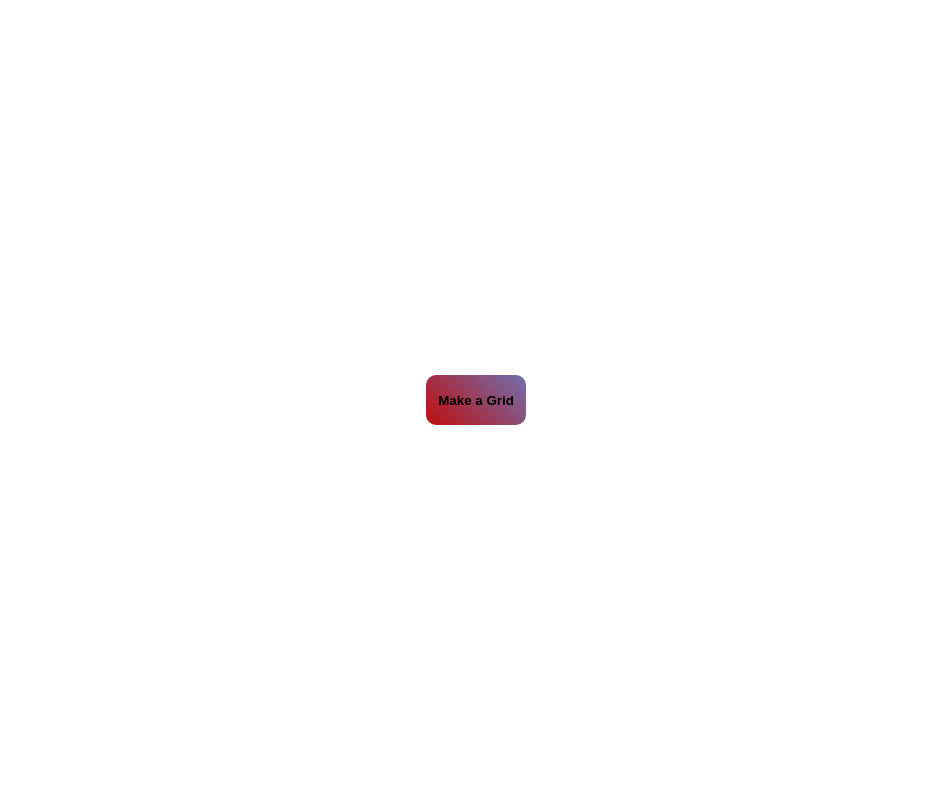
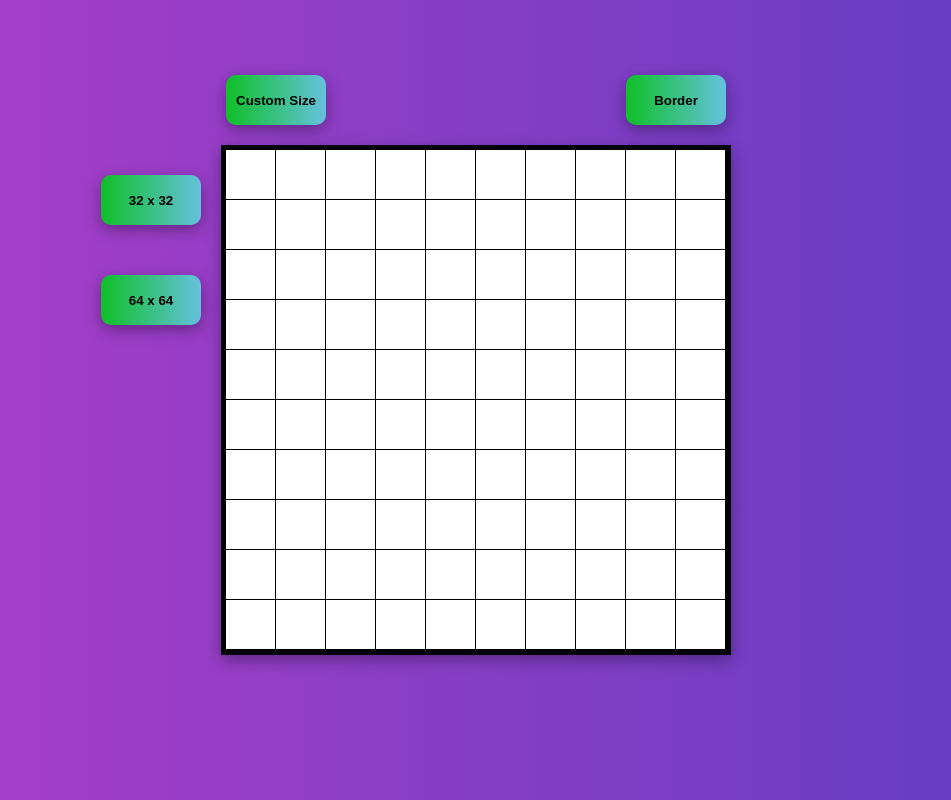
Before and after one commit to Andrtsit/Etch-a-sketch, a plain HTML site: page index.html in a window 1280 px wide. Shown: the whole page, without its empty margins (164-1115 px from the left). Drawn offline with Linux system fonts and the light colour scheme.

Commit message:
Finished project , I need to make it responsive

```diff
--- a/index.html
+++ b/index.html
@@ -1,15 +1,18 @@
 <!DOCTYPE html>
 <html lang="en">
-<head>
-    <meta charset="UTF-8">
-    <meta name="viewport" content="width=device-width, initial-scale=1.0">
-    <link rel="stylesheet" href="style.css">
+  <head>
+    <meta charset="UTF-8" />
+    <meta name="viewport" content="width=device-width, initial-scale=1.0" />
+    <link rel="stylesheet" href="style.css" />
     <script defer src="script.js"></script>
     <title>Etc a sketch</title>
-</head>
-<body>
- <button class="btn">Make a Grid</button>
- <div class="container"></div>
- <div class="overlay"></div>
-</body>
+  </head>
+  <body>
+    <div class="container">
+      <button id="fix-size-1">32 x 32</button>
+      <button id="fix-size-2">64 x 64</button>
+      <button class="btn">Custom Size</button>
+      <button id="border-btn">Border</button>
+    </div>
+  </body>
 </html>
--- a/script.js
+++ b/script.js
@@ -1,45 +1,57 @@
-'use strict'
+"use strict";
 
+const app = function () {
+  const container = document.querySelector(`.container`);
+  const btn = document.querySelector(`.btn`);
+  const btnBorder = document.getElementById(`border-btn`);
+  const thirthyTwo = document.getElementById(`fix-size-1`);
+  const sixtyFour = document.getElementById(`fix-size-2`);
 
-const container = document.querySelector(`.container`)
-const row = document.querySelector(`.row`)
-const box = document.querySelectorAll(`.box`)
-const btn = document.querySelector(`.btn`)
-let gridsize;
+  const createGrid = function (dimension) {
+    document.documentElement.style.setProperty("--grid-size", dimension);
 
+    for (let i = 1; i <= dimension; i++) {
+      let newRow = document.createElement(`div`);
+      newRow.classList.add(`row`);
+      for (let n = 1; n <= dimension; n++) {
+        let newBox = document.createElement(`div`);
+        newBox.classList.add(`box`);
+        newBox.classList.add(`border`);
+        newRow.appendChild(newBox);
+        newBox.addEventListener(`mouseover`, function () {
+          this.style.backgroundColor = `black`;
+          console.log(document.querySelectorAll(`.box`));
+        });
+      }
+      container.appendChild(newRow);
+    }
+  };
+  createGrid(10);
 
+  btn.addEventListener(`click`, function () {
+    let gridsize = parseInt(
+      prompt(`What are the dimensions you want for this grid ?(1-100 value)`)
+    );
 
+    document.querySelectorAll(`.box`).forEach((box) => box.remove());
 
-const createGrid= function(dimension){
+    if (gridsize > 0 && gridsize <= 100) createGrid(gridsize);
+    else alert(`not a valid number`);
+  });
+  btnBorder.addEventListener(`click`, function () {
+    document
+      .querySelectorAll(`.box`)
+      .forEach((box) => box.classList.toggle(`border`));
+  });
 
-    for(let i=1; i <= dimension;i++){
-     let newRow =  document.createElement(`div`)
-     newRow.classList.add(`row`)
-      for(let n = 1 ; n <= dimension;n++){
-        let newBox = document.createElement(`div`)
-        newBox.classList.add(`box`)
-        newRow.appendChild(newBox)
-        newBox.addEventListener(`mouseover`,function(){
-            this.style.backgroundColor = `black`
-        })
-        newBox.addEventListener(`keydown`,function(e){
-            console.log(e)
-            if (e.target.key = `C`){
+  sixtyFour.addEventListener(`click`, function () {
+    document.querySelectorAll(`.box`).forEach((box) => box.remove());
+    createGrid(64);
+  });
+  thirthyTwo.addEventListener(`click`, function () {
+    document.querySelectorAll(`.box`).forEach((box) => box.remove());
+    createGrid(32);
+  });
+};
 
-                this.style.backgroundColor = `red`
-            }
-        })
-
-     }
-    container.appendChild(newRow)
-
-
-    }
-}
-btn.addEventListener(`click`,function(){
-
-    gridsize = parseInt(prompt(`What are the dimensions you want for this grid ?(1-100 value)`))
-
-
-    createGrid(gridsize)
-})
+app();
--- a/style.css
+++ b/style.css
@@ -1,49 +1,102 @@
-*{
-    margin:0;
-    padding:0;
-
+* {
+  margin: 0;
+  padding: 0;
+  box-sizing: border-box;
 }
 
 html {
   font-size: 62.5%;
-    box-sizing:border-box
+  box-sizing: border-box;
+}
+body {
+  width: 100%;
+  height: 100vh;
+  background: linear-gradient(90deg, #ae3ec9, #5f3dc4);
+}
+/* HELPER CLASS */
+.border {
+  border-right: 1px solid black;
+  border-bottom: 1px solid black;
 }
 
+.btn {
+  position: absolute;
+  top: -15%;
+  left: 0;
+  width: 100px;
+  height: 50px;
+  border-radius: 10px;
+  background: linear-gradient(90deg, rgb(15, 192, 39), rgb(100, 193, 221));
+  border: none;
+  font-weight: bold;
 
-button{
-  position: absolute;
-  top:50%;
-  left:50%;
-  transform: translate(-50%,-50%);
-  width: 100px;
-  height:50px;
-  border-radius: 10px;
-  background:linear-gradient(45deg,rgb(192, 15, 15),rgb(112, 112, 175));
-  border:none;
-  font-weight:bold;
-  box-shadow:0px 0px 55px 55px rgba(0 0 0 0.5)
-
+  box-shadow: rgba(0, 0, 0, 0.35) 0px 5px 15px;
 }
 
-.container{
-    width:56rem;
-    height:56rem;
+#border-btn {
+  position: absolute;
+  top: -15%;
+  right: 0;
+  width: 100px;
+  height: 50px;
+  border-radius: 10px;
+  background: linear-gradient(90deg, rgb(15, 192, 39), rgb(100, 193, 221));
+  border: none;
+  font-weight: bold;
+  box-shadow: rgba(0, 0, 0, 0.35) 0px 5px 15px;
+}
+
+#fix-size-1 {
+  position: absolute;
+  top: 5%;
+  left: -25%;
+  width: 100px;
+  height: 50px;
+  border-radius: 10px;
+  background: linear-gradient(90deg, rgb(15, 192, 39), rgb(100, 193, 221));
+  border: none;
+  font-weight: bold;
+  box-shadow: rgba(0, 0, 0, 0.35) 0px 5px 15px;
+}
+
+#fix-size-2 {
+  position: absolute;
+  top: 25%;
+  left: -25%;
+  width: 100px;
+  height: 50px;
+  border-radius: 10px;
+  background: linear-gradient(90deg, rgb(15, 192, 39), rgb(100, 193, 221));
+  border: none;
+  font-weight: bold;
+  box-shadow: rgba(0, 0, 0, 0.35) 0px 5px 15px;
+}
+
+.container {
+  background-color: #fff;
+  box-sizing: content-box;
+  position: absolute;
+  top: 50%;
+  left: 50%;
+  transform: translate(-50%, -50%);
+  width: 50rem;
+  height: 50rem;
   display: flex;
   flex-direction: column;
-    gap:0rem;
-
+  gap: 0rem;
+  border: 5px solid black;
   justify-content: center;
   align-items: center;
+  box-shadow: rgba(0, 0, 0, 0.35) 0px 5px 15px;
 }
 .row {
   display: flex;
-
+  border: none;
 }
 
 .box {
   background-color: #fff;
-    border:1px solid grey;
-    height:5px;
-    width:5px;
-    flex:1;
+  height: calc(50rem / var(--grid-size));
+  width: calc(50rem / var(--grid-size));
+  flex: 1;
 }
```
Lines whose indentation alone changed are shown as unchanged.
